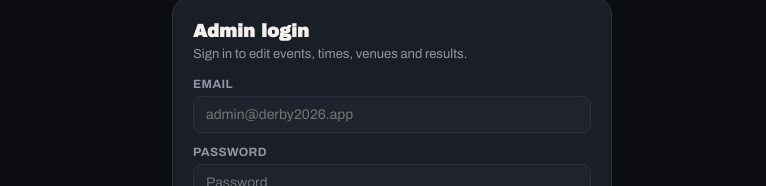
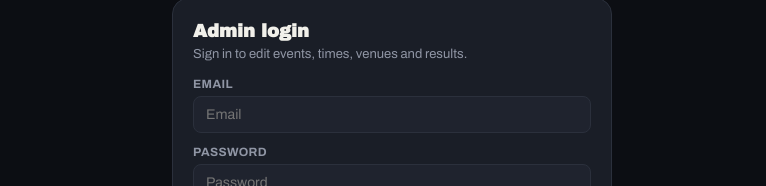
Before and after one commit to nicoltruter225-a11y/derby-2026, a website: page index.html in a window 1280 px wide. Both pictures are taken after a click on the button "Admin". Shown: the part 261-447 px from the top of the page, without its empty margins (248-1014 px from the left). Drawn offline with nearby package versions, Linux system fonts and the light colour scheme; no server answers.

Commit message:
Update admin email input placeholder text

```diff
--- a/index.html
+++ b/index.html
@@ -75,7 +75,7 @@
     <h2 id="admin-modal-title">Admin login</h2>
     <p class="modal-sub">Sign in to edit events, times, venues and results.</p>
     <label class="field-label" for="admin-email">Email</label>
-    <input id="admin-email" class="field-input" type="email" autocomplete="username" placeholder="admin@derby2026.app">
+    <input id="admin-email" class="field-input" type="email" autocomplete="username" placeholder="Email">
     <label class="field-label" for="admin-password">Password</label>
     <input id="admin-password" class="field-input" type="password" autocomplete="current-password" placeholder="Password">
     <p id="admin-error" class="field-error hidden"></p>
```
